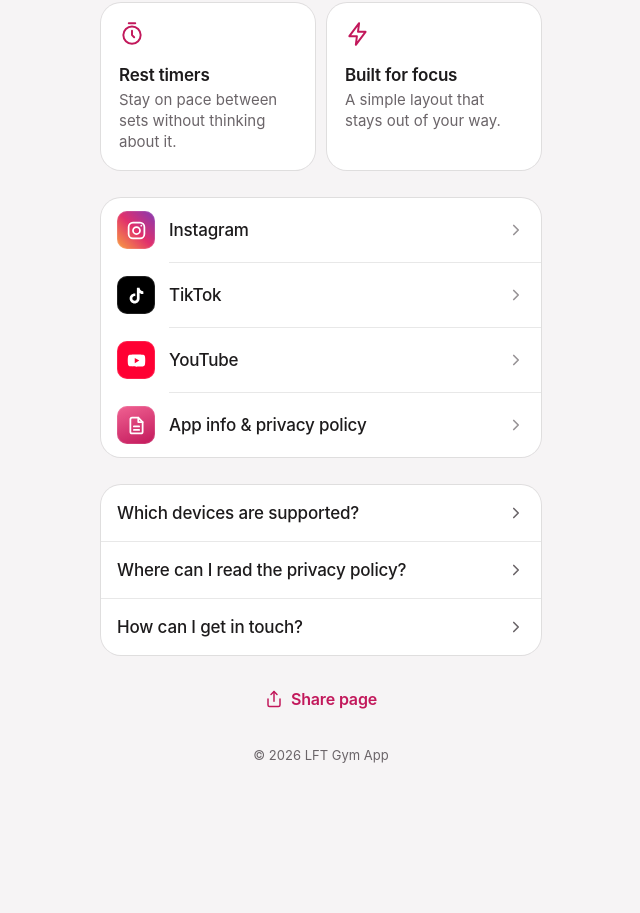
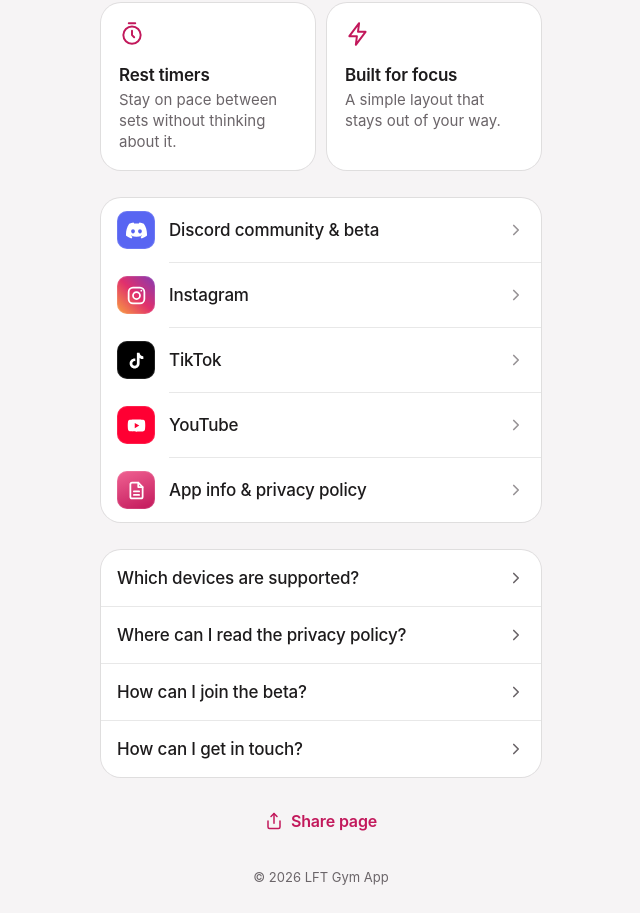
Before and after one commit to devWLTR/LFTlinks, a plain HTML site: page index.html in a window 1280 px wide. Shown: the part 644-1557 px from the top of the page, without its empty margins (319-959 px from the left). Before the commit the page ends 1435 px from the top, so only its background shows below. Drawn offline with Linux system fonts and the light colour scheme.

Commit message:
Add Discord community link and beta FAQ
Co-Authored-By: Claude Opus 5.5 <noreply@anthropic.com>
Claude-Session: https://claude.ai/code/session_014A7ECQcE6HK2WuoxGmRAgr

```diff
--- a/index.html
+++ b/index.html
@@ -338,13 +338,19 @@ const CONFIG = {
   faq: [
     { q: "Which devices are supported?", a: "LFT Gym App is available for iPhone and Android phones." },
     { q: "Where can I read the privacy policy?", a: "Open App info & privacy policy in the list above." },
-    { q: "How can I get in touch?", a: "Send us a message on Instagram or TikTok and we will get back to you." }
+    { q: "How can I join the beta?", a: "Join our Discord community and say hi in #introductions. Testers get early builds before everyone else." },
+    { q: "How can I get in touch?", a: "Join our Discord, or send us a message on Instagram or TikTok and we will get back to you." }
   ],
   stores: {
     ios: "",
     android: ""
   },
   links: [
+    {
+      label: "Discord community & beta",
+      icon: "discord",
+      web: "https://discord.gg/fj789yDzR7"
+    },
     {
       label: "Instagram",
       icon: "instagram",
@@ -384,6 +390,8 @@ const ICONS = {
     svg: '<svg viewBox="0 0 24 24" fill="currentColor" aria-hidden="true"><path d="M16.6 5.82A4.28 4.28 0 0 1 15.54 3h-3.09v12.4a2.59 2.59 0 0 1-2.59 2.5c-1.42 0-2.6-1.16-2.6-2.6 0-1.72 1.66-3.01 3.37-2.48V9.66c-3.45-.46-6.47 2.22-6.47 5.64 0 3.33 2.76 5.7 5.69 5.7 3.14 0 5.69-2.55 5.69-5.7V9.01a7.35 7.35 0 0 0 4.3 1.38V7.3s-1.88.09-3.24-1.48z"/></svg>' },
   youtube: { bg: "#ff0033",
     svg: '<svg viewBox="0 0 24 24" fill="currentColor" aria-hidden="true"><path d="M21.6 7.2a2.5 2.5 0 0 0-1.76-1.77C18.3 5 12 5 12 5s-6.3 0-7.84.43A2.5 2.5 0 0 0 2.4 7.2C2 8.76 2 12 2 12s0 3.24.4 4.8a2.5 2.5 0 0 0 1.76 1.77C5.7 19 12 19 12 19s6.3 0 7.84-.43a2.5 2.5 0 0 0 1.76-1.77C22 15.24 22 12 22 12s0-3.24-.4-4.8zM10 15V9l5.2 3-5.2 3z"/></svg>' },
+  discord: { bg: "#5865f2",
+    svg: '<svg viewBox="0 0 24 24" fill="currentColor" aria-hidden="true"><path d="M20.32 4.37A19.8 19.8 0 0 0 15.39 2.8a13.9 13.9 0 0 0-.63 1.3 18.4 18.4 0 0 0-5.52 0 13.6 13.6 0 0 0-.64-1.3 19.7 19.7 0 0 0-4.93 1.54C.54 9.04-.31 13.58.11 18.06a19.9 19.9 0 0 0 6.04 3.05c.49-.66.92-1.36 1.29-2.1a12.9 12.9 0 0 1-2.03-.97c.17-.13.34-.26.5-.39a14.2 14.2 0 0 0 12.18 0l.5.39c-.65.38-1.33.71-2.04.97.37.74.8 1.44 1.29 2.1a19.8 19.8 0 0 0 6.05-3.05c.5-5.19-.84-9.69-3.57-13.69zM8.02 15.33c-1.18 0-2.16-1.09-2.16-2.42s.96-2.42 2.16-2.42c1.21 0 2.18 1.1 2.16 2.42 0 1.33-.96 2.42-2.16 2.42zm7.96 0c-1.18 0-2.16-1.09-2.16-2.42s.96-2.42 2.16-2.42c1.21 0 2.18 1.1 2.16 2.42 0 1.33-.95 2.42-2.16 2.42z"/></svg>' },
   mail: { bg: "#0a84ff",
     svg: '<svg viewBox="0 0 24 24" fill="none" stroke="currentColor" stroke-width="2" stroke-linecap="round" stroke-linejoin="round" aria-hidden="true"><rect x="3" y="5" width="18" height="14" rx="3"/><path d="M3 8l9 6 9-6"/></svg>' },
   info: { bg: "linear-gradient(160deg,#f06292,#c2185b)",
```
